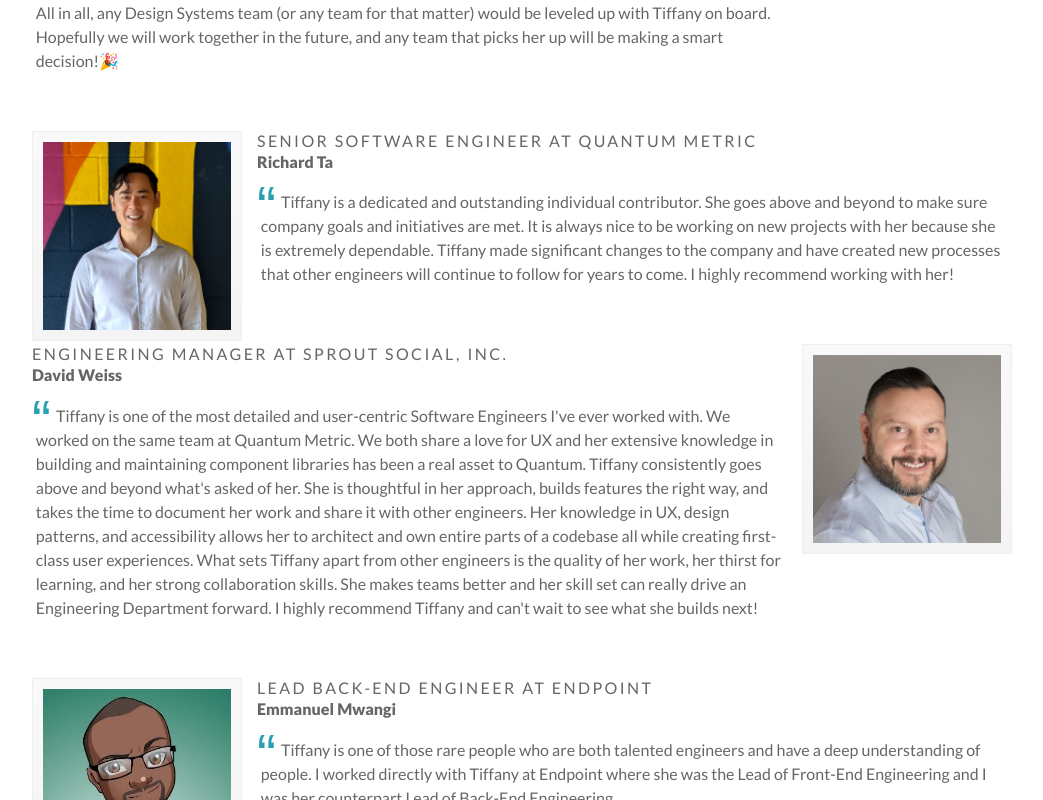
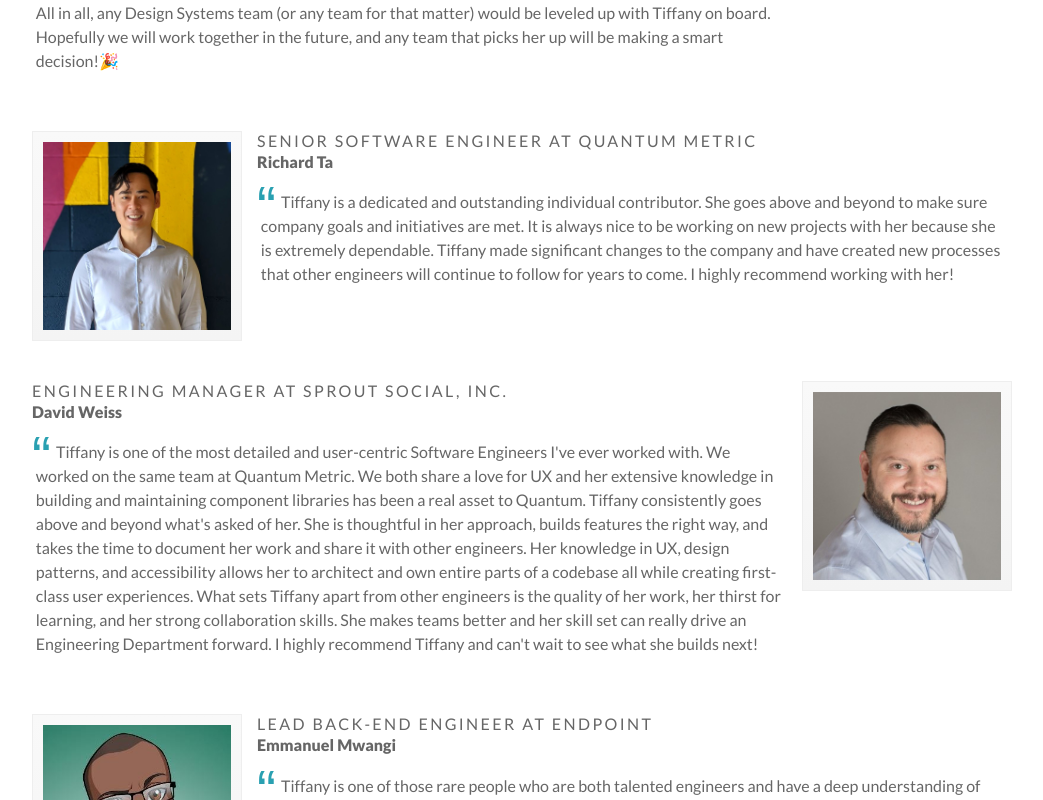
Before and after one commit to tiffyzsmile/tiffanylea-com-nextjs, a Next.js app: page /reviews in a window 1280 px wide. Shown: the part 1480-2280 px from the top of the page, without its empty margins (118-1161 px from the left). Built offline with nearby package versions, Linux system fonts and the light colour scheme; no server answers; what aws-amplify would draw is missing.

Commit message:
css fix for review page

```diff
--- a/src/components/Review/Review.module.scss
+++ b/src/components/Review/Review.module.scss
@@ -1,6 +1,7 @@
 .review {
   clear: both;
   padding-bottom: 50px;
+  min-height: 250px;
   .imageContainer {
     @include gradient-bg;
     position: relative;
```
